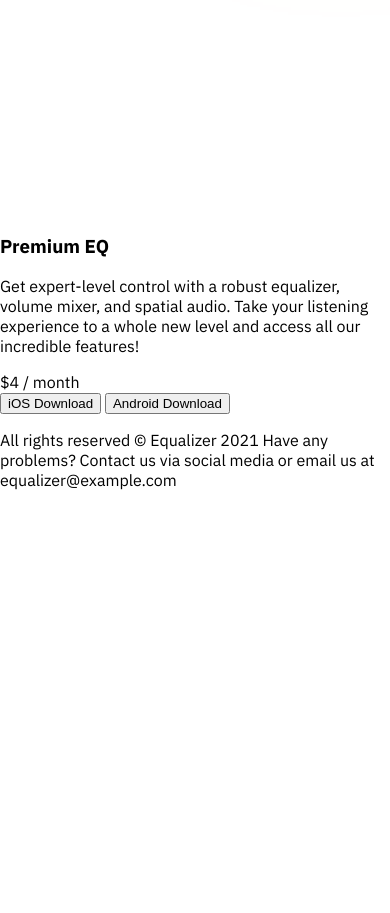
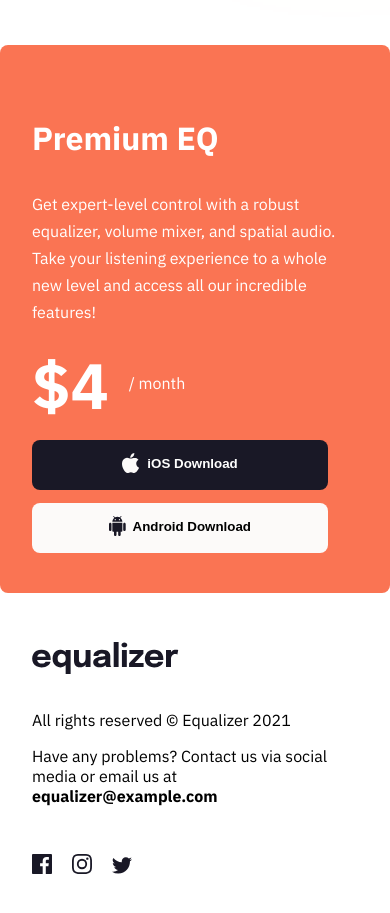
Before and after one commit to nmrabet/Equalizr-landing-page, a plain HTML site: page index.html in a window 390 px wide. Shown: the part 485-1398 px from the top of the page. Before the commit the page ends 991 px from the top, so only its background shows below. Drawn offline with Linux system fonts and the light colour scheme.

Commit message:
Mobile view

```diff
--- a/index.html
+++ b/index.html
@@ -33,21 +33,46 @@
       </div>
     </header>
     <main>
-      <h3>Premium EQ</h3>
-      <p>
+      <div class="card-container">
+        <h3 class="card--title">Premium EQ</h3>
+        <p class="card--text">
           Get expert-level control with a robust equalizer, volume mixer, and
           spatial audio. Take your listening experience to a whole new level and
           access all our incredible features!
         </p>
-      <div>$4 / month</div>
-      <button>iOS Download</button> <button>Android Download</button>
+        <div class="pricing">
+          <span class="big vertical-center">$4</span> / month
+        </div>
+        <div>
+          <button class="ios-btn">
+            <span class="vertical-center">
+              <img src="./assets/icon-apple.svg" alt="" /> </span
+            >iOS Download
+          </button>
+          <button class="android-btn">
+            <span class="vertical-center"
+              ><img src="./assets/icon-android.svg" alt=""
+            /></span>
+            Android Download
+          </button>
+        </div>
+      </div>
     </main>
     <footer>
+      <div class="footer-content">
+        <img src="./assets/logo.svg" alt="" />
         <div>
+          <p>All rights reserved © Equalizer 2021</p>
           <p>
-          All rights reserved © Equalizer 2021 Have any problems? Contact us via
-          social media or email us at equalizer@example.com
+            Have any problems? Contact us via social media or email us at
+            <span class="email">equalizer@example.com</span>
           </p>
+        </div>
+        <div class="social-media">
+          <img src="./assets/icon-facebook.svg" alt="" />
+          <img src="./assets/icon-instagram.svg" alt="" />
+          <img src="./assets/icon-twitter.svg" alt="" />
+        </div>
       </div>
     </footer>
   </body>
--- a/style.css
+++ b/style.css
@@ -8,6 +8,7 @@
   --fw-bold: 700;
   --fs-small: 1rem;
   --fs-medium: 1.25rem;
+  --fs-xmedium: 2rem;
   --fs-large: 2.5rem;
   --fs-xlarge: 4rem;
   --fs-xxlarge: 5.5rem;
@@ -27,12 +28,11 @@ body {
 .header {
   background: url(./assets/bg-main-mobile.png) no-repeat;
   background-position: 50px -250px;
-  min-height: 700px;
-  padding: 0 2em;
+  padding: 2em;
 }
 
 .logo {
-  margin: 2em 0;
+  margin: 2em 0 0 0;
 }
 
 .header__heading {
@@ -43,6 +43,71 @@ body {
 .header__text {
   line-height: 1.65;
   font-size: var(--fs-small);
+}
+
+.card-container {
+  background-color: var(--clr-orange);
+  color: #fff;
+  padding: 2.5em 2em;
+  border-radius: 8px;
+}
+
+.card--title {
+  font-size: var(--fs-xmedium);
+}
+
+.card--text {
+  font-size: var(--fs-small);
+  line-height: 1.7;
+}
+
+.big {
+  font-size: var(--fs-xlarge);
+  font-weight: var(--fw-bold);
+}
+
+.vertical-center {
+  vertical-align: middle;
+  padding-right: 0.25em;
+}
+
+.ios-btn,
+.android-btn {
+  min-width: 296px;
+  margin-top: 1em;
+  padding: 1em 4em;
+  border-radius: 8px;
+  border: none;
+  font-weight: var(--fw-bold);
+}
+
+.ios-btn {
+  color: #fff;
+  background-color: var(--clr-black);
+}
+
+.android-btn {
+  background-color: var(--clr-whitish);
+}
+
+.footer-content {
+  margin: 3em 2em;
+}
+
+.footer-content > * {
+  margin-bottom: 1em;
+}
+
+.social-media {
+  margin: 3em 0;
+}
+
+.social-media > * {
+  padding-right: 1em;
+}
+
+.email {
+  font-weight: var(--fw-bold);
 }
 
 /* Media queries */
```
Lines whose indentation alone changed are shown as unchanged.
